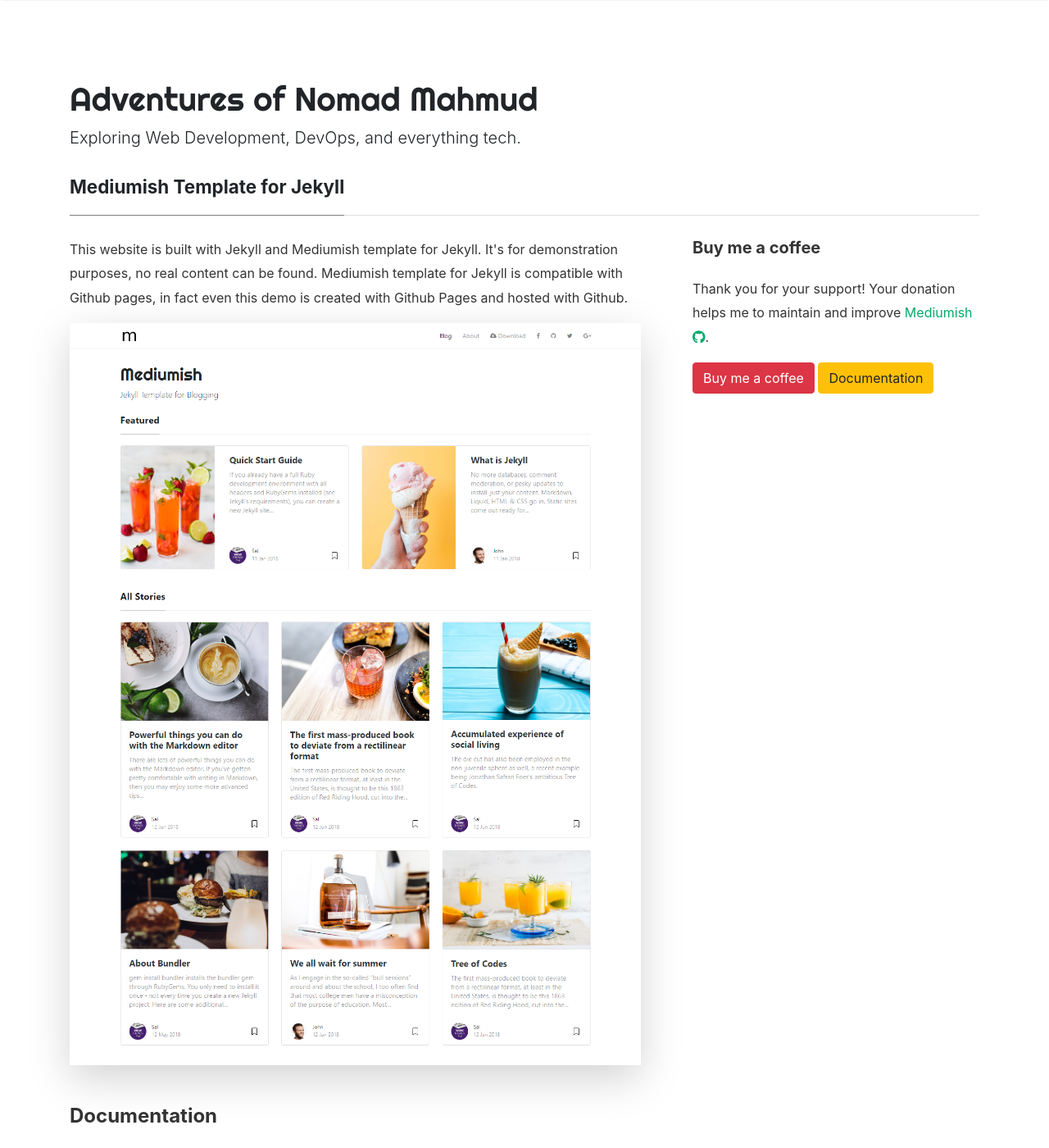
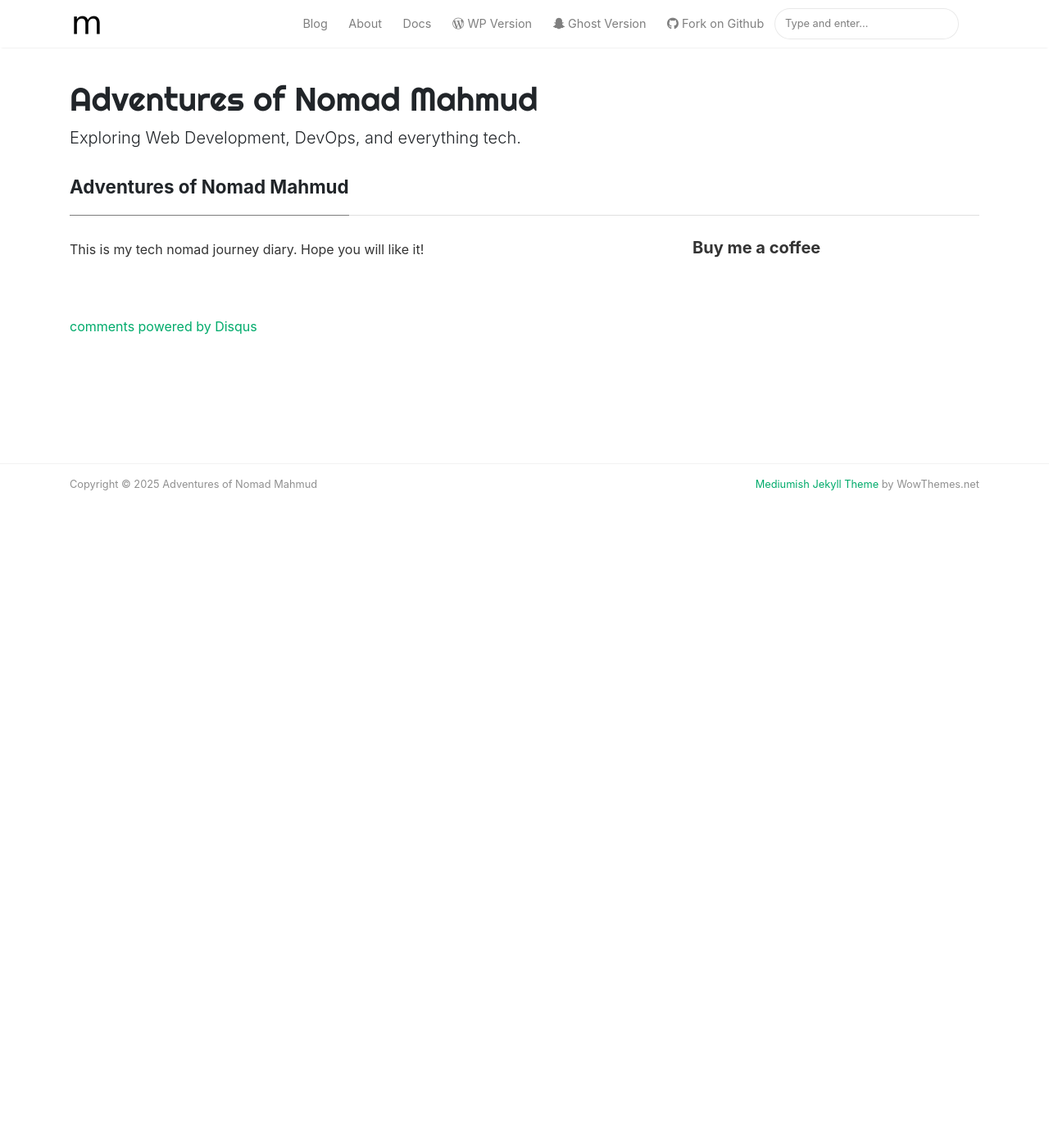
Before and after one commit to am-mahmud/am-mahmud.github.io, a Jekyll site: the page built from _pages/about.md, in a window 1280 px wide and 1400 px high. Shown: the whole window at 82% size. Built offline with Jekyll 4.4.1, drawn with Linux system fonts in a browser that asks for light colours; nearby versions of some CDN libraries; comment, search, counter and statistics services are not loaded; some of the changed text lies outside the part shown.

Commit message:
File updated

```diff
--- a/_config.yml
+++ b/_config.yml
@@ -17,9 +17,9 @@ authors:
     name: Asif Mahmud
     display_name: Nomad Mahmud
     avatar: 'assets/images/avatar1.jpg'
-    email: am.mahmud.dev@gmail.com
+    email: am.mahmudasif@gmail.com
     web: https://am-mahmud.github.io
-    twitter: https://twitter.com/NomadMahmud
+    # twitter: https://twitter.com/NomadMahmud
     description: "Hi, I'm Asif Mahmud — documenting my journey as a tech nomad through Web Development, DevOps, and beyond."
 
 # Plugins
--- a/_pages/about.md
+++ b/_pages/about.md
@@ -1,6 +1,6 @@
 ---
 layout: page
-title: Mediumish Template for Jekyll
+title: Adventures of Nomad Mahmud
 permalink: /about
 comments: true
 ---
@@ -8,16 +8,16 @@ comments: true
 <div class="row justify-content-between">
 <div class="col-md-8 pr-5">
 
-<p>This website is built with Jekyll and Mediumish template for Jekyll. It's for demonstration purposes, no real content can be found. Mediumish template for Jekyll is compatible with Github pages, in fact even this demo is created with Github Pages and hosted with Github.</p>
+<p>This is my tech nomad journey diary. Hope you will like it!</p>
 
-<p class="mb-5"><img class="shadow-lg" src="{{site.baseurl}}/assets/images/mediumish-jekyll-template.png" alt="jekyll template mediumish" /></p>
+<!-- <p class="mb-5"><img class="shadow-lg" src="{{site.baseurl}}/assets/images/mediumish-jekyll-template.png" alt="jekyll template mediumish" /></p>
 <h4>Documentation</h4>
 
 <p>Please, read the docs <a href="https://bootstrapstarter.com/bootstrap-templates/template-mediumish-bootstrap-jekyll/">here</a>.</p>
 
 <h4>Questions or bug reports?</h4>
 
-<p>Head over to our <a href="https://github.com/wowthemesnet/mediumish-theme-jekyll">Github repository</a>!</p>
+<p>Head over to our <a href="https://github.com/wowthemesnet/mediumish-theme-jekyll">Github repository</a>!</p> -->
 
 </div>
 
@@ -26,9 +26,9 @@ comments: true
 <div class="sticky-top sticky-top-80">
 <h5>Buy me a coffee</h5>
 
-<p>Thank you for your support! Your donation helps me to maintain and improve <a target="_blank" href="https://github.com/wowthemesnet/mediumish-theme-jekyll">Mediumish <i class="fab fa-github"></i></a>.</p>
+<!-- <p>Thank you for your support! Your donation helps me to maintain and improve <a target="_blank" href="https://github.com/wowthemesnet/mediumish-theme-jekyll">Mediumish <i class="fab fa-github"></i></a>.</p>
 
-<a target="_blank" href="https://www.wowthemes.net/donate/" class="btn btn-danger">Buy me a coffee</a> <a target="_blank" href="https://bootstrapstarter.com/bootstrap-templates/template-mediumish-bootstrap-jekyll/" class="btn btn-warning">Documentation</a>
+<a target="_blank" href="https://www.wowthemes.net/donate/" class="btn btn-danger">Buy me a coffee</a> <a target="_blank" href="https://bootstrapstarter.com/bootstrap-templates/template-mediumish-bootstrap-jekyll/" class="btn btn-warning">Documentation</a> -->
 
 </div>
 </div>
```
